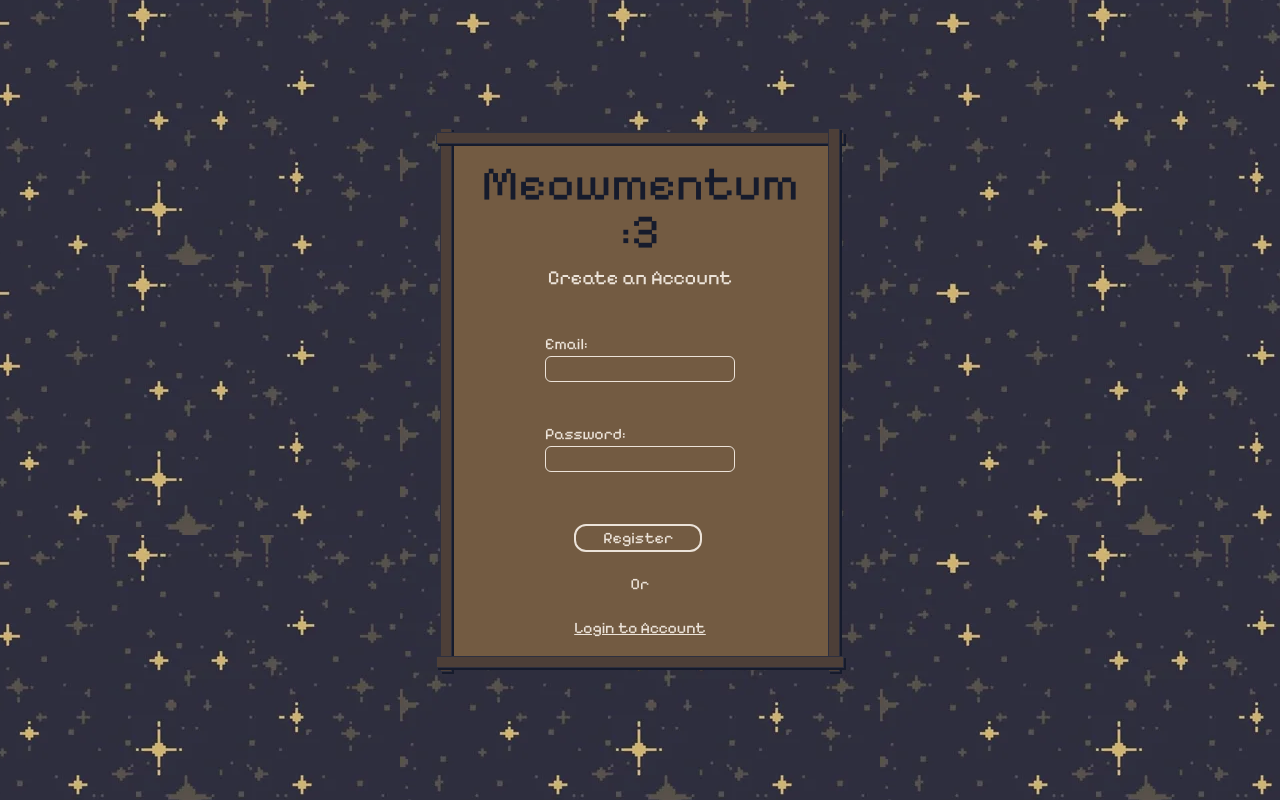
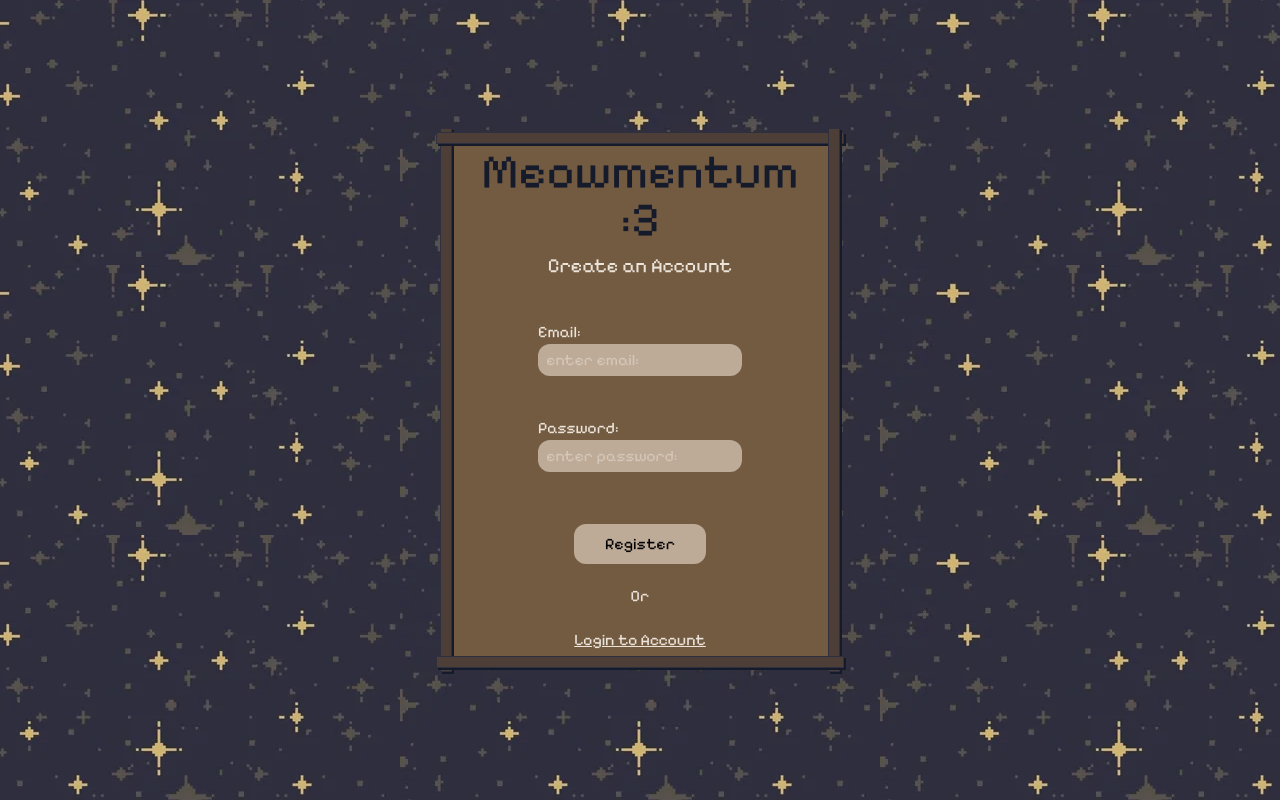
Before and after one commit to devsoc-unsw/trainee-ares-26t1, a React (Vite) app in the folder frontend/: page /register in a window 1280 px wide. Built offline with nearby package versions, Linux system fonts and the light colour scheme.

Commit message:
updated syling for login/register

```diff
--- a/frontend/src/pages/LoginPage.tsx
+++ b/frontend/src/pages/LoginPage.tsx
@@ -23,6 +23,10 @@ const LoginPage = () => {
     }
   };
 
+  const inputClass = "bg-theme-brown-light rounded-xl w-full px-2 py-1";
+  const btnClass =
+    "flex items-center justify-center rounded-xl bg-theme-brown-light text-black h-[5vh] p-3 hover:bg-theme-yellow hover:text-black";
+
   return (
     <div className="flex flex-col items-center justify-center h-screen w-[85vw] md:w-screen">
       <WoodContainer>
@@ -33,30 +37,33 @@ const LoginPage = () => {
             </h1>
             <h2 className="text-center">Login to Account</h2>
           </div>
-          <div>
+          <div className="flex flex-col">
             <label>Email:</label>
             <input
               name="email"
               type="string"
               required
-              className="flex border-1 rounded-md"
+              placeholder="enter email:"
+              className={inputClass}
               onChange={(e) => setEmail(e.target.value)}
             />
           </div>
-          <div>
+          <div className="flex flex-col">
             <label>Password:</label>
             <input
               name="password"
               type="password"
               required
-              className="flex border-1 rounded-md"
+              placeholder="enter password:"
+              className={inputClass}
               onChange={(e) => setPassword(e.target.value)}
             />
           </div>
           <div className="flex flex-col justify-center pt-3 gap-5">
             <button
               type="submit"
-              className="flex justify-center border-2 rounded-xl w-[20vw] md:w-[10vw]"
+              className={btnClass}
+              // onHover={activeBtnClass}
               onClick={(e) => handleLogin(e)}
             >
               Login
--- a/frontend/src/pages/RegisterPage.tsx
+++ b/frontend/src/pages/RegisterPage.tsx
@@ -25,6 +25,10 @@ const RegisterPage = () => {
     }
   };
 
+  const inputClass = "bg-theme-brown-light rounded-xl w-full px-2 py-1";
+  const btnClass =
+    "flex items-center justify-center rounded-xl bg-theme-brown-light text-black h-[5vh] p-3 hover:bg-theme-yellow hover:text-black";
+
   return (
     <div className="flex flex-col items-center justify-center h-screen w-[85vw] md:w-screen">
       <WoodContainer>
@@ -35,30 +39,32 @@ const RegisterPage = () => {
             </h1>
             <h2 className="text-center">Create an Account</h2>
           </div>
-          <div>
+          <div className="flex flex-col">
             <label>Email:</label>
             <input
               name="email"
               type="string"
               required
-              className="flex border-1 rounded-md"
+              placeholder="enter email:"
+              className={inputClass}
               onChange={(e) => setEmail(e.target.value)}
             />
           </div>
-          <div>
+          <div className="flex flex-col">
             <label>Password:</label>
             <input
               name="password"
               type="password"
               required
-              className="flex border-1 rounded-md"
+              placeholder="enter password:"
+              className={inputClass}
               onChange={(e) => setPassword(e.target.value)}
             />
           </div>
           <div className="flex flex-col justify-center pt-3 gap-5">
             <button
               type="submit"
-              className="flex justify-center border-2 rounded-xl w-[20vw] md:w-[10vw]"
+              className={btnClass}
               onClick={(e) => handleRegister(e)}
             >
               Register
```
